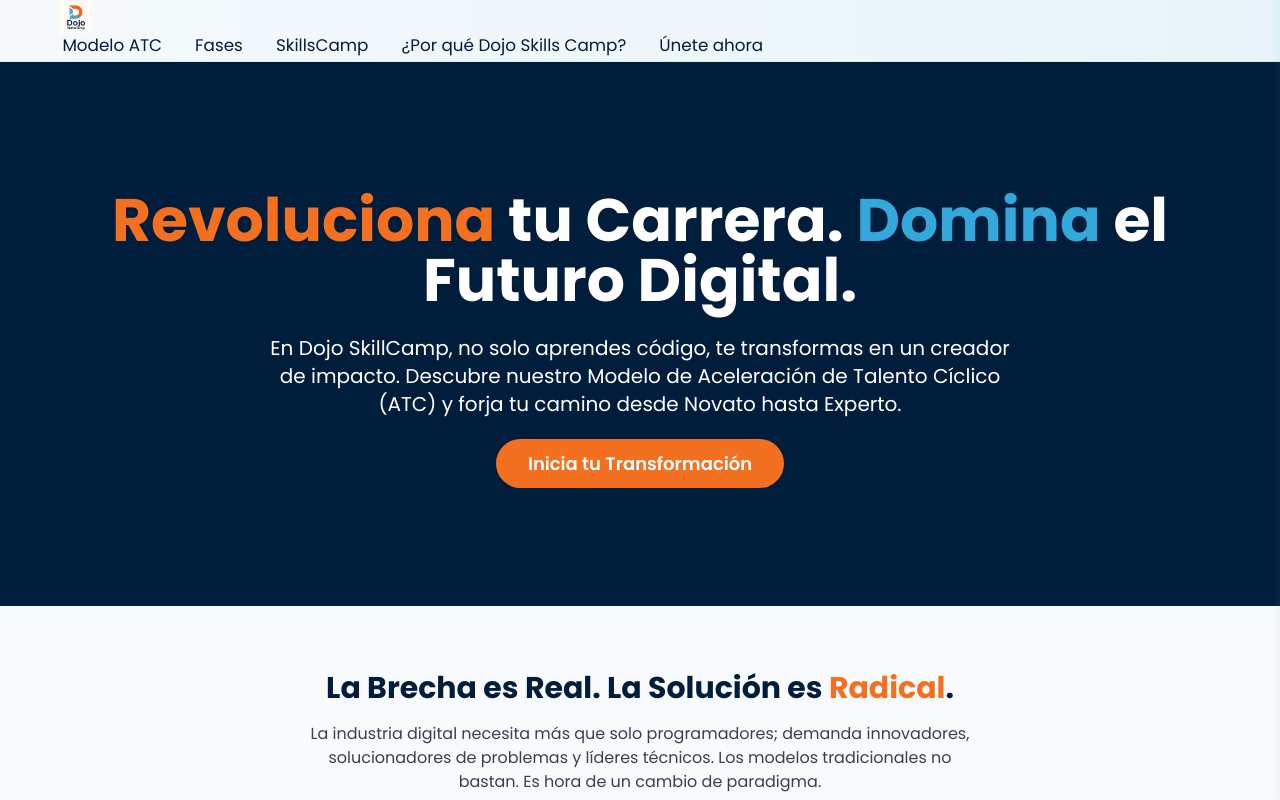
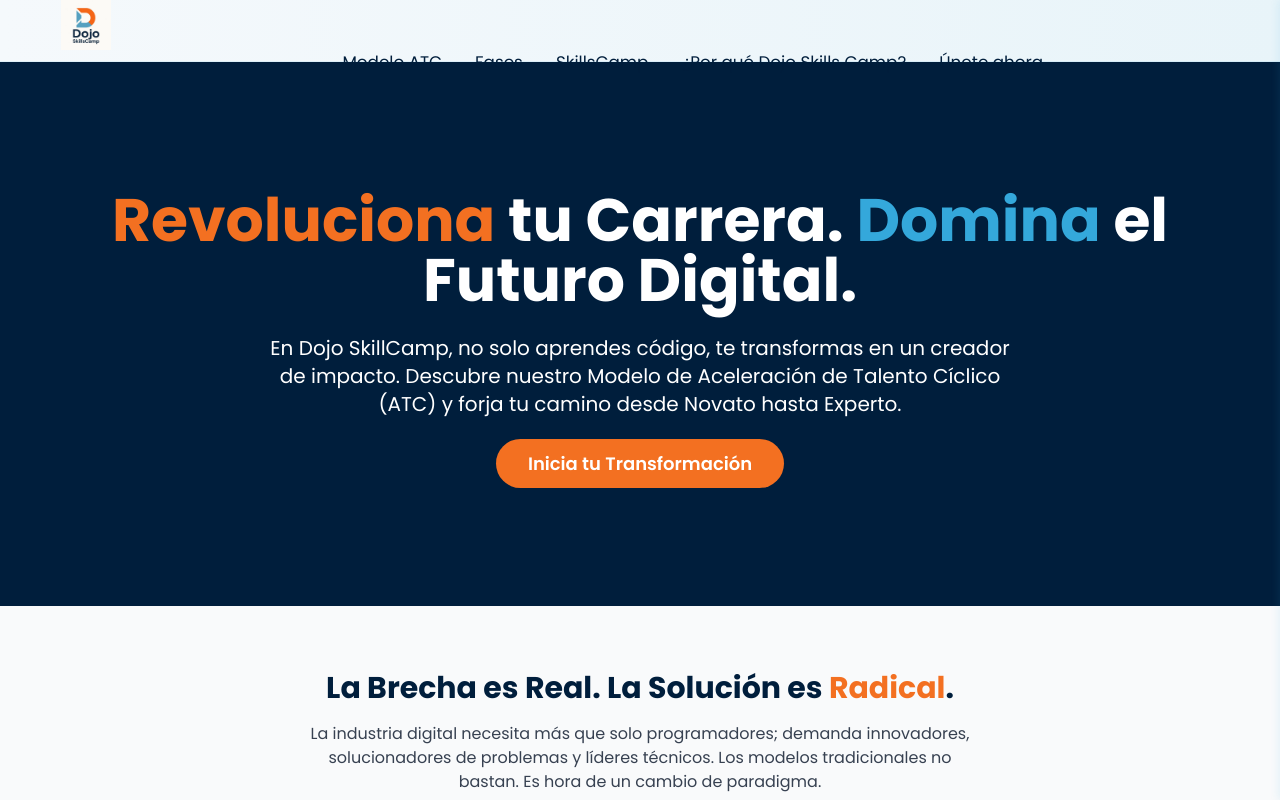
Before and after one commit to sriverat/dojo-skillscamp, a website: page index.html in a window 1280 px wide. Shown: the top 800 px of the page. Drawn offline with nearby package versions, Linux system fonts and the light colour scheme.

Commit message:
feat: increase logo size and adjust nav alignment

```diff
--- a/assets/css/styles.css
+++ b/assets/css/styles.css
@@ -160,7 +160,7 @@
 
 .logo-wrapper {
     @apply flex items-center;
-    width: 120px;
+    width: 270px;
     margin-right: auto;
 }
 
@@ -171,16 +171,16 @@
 
 .logo-img {
     @apply w-auto object-contain;
-    height: 33.6px;
+    height: 60px;
     filter: none;
 }
 
 @screen md {
     .logo-wrapper {
-        width: 144px;
+        width: 300px;
     }
     .logo-img {
-        height: 38.4px;
+        height: 75px;
     }
 }
 
@@ -188,13 +188,15 @@
 .main-nav {
     @apply flex items-center;
     margin-left: auto;
+    width: 75%;
 }
 
 /* Contenedor de botones de navegación */
 .nav-buttons {
-    @apply hidden md:flex items-center;
+    @apply hidden md:flex items-center justify-end;
     gap: 1.2rem;
-    margin-left: 2rem;
+    margin-left: auto;
+    width: 100%;
 }
 
 @screen lg {
```
